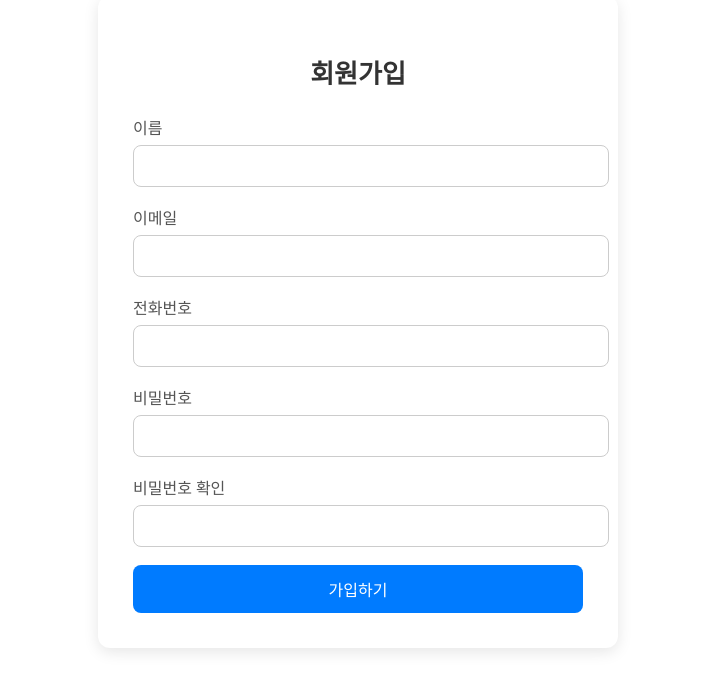
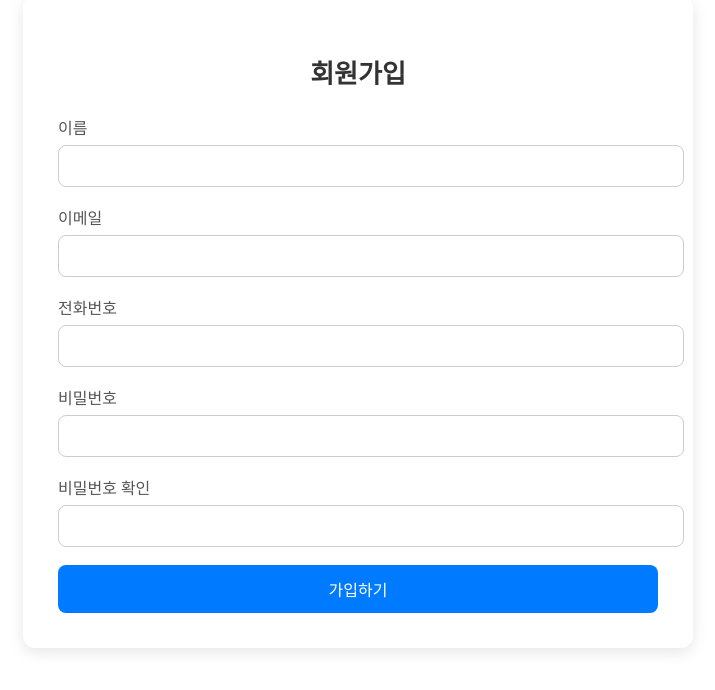
Before and after one commit to o11117/capstonedesign, a Next.js app: page /SignupPage in a window 1280 px wide. Shown: the part 104-794 px from the top of the page, without its empty margins (282-997 px from the left). Built offline with nearby package versions, Linux system fonts and the light colour scheme.

Commit message:
Deploy: fe8b78ae886fe912d48aeea56056fa5a5a6cf2b2

```diff
--- a/src/assets/Footer.module.css
+++ b/src/assets/Footer.module.css
@@ -5,8 +5,7 @@
   padding: 20px;
   margin: 0;
   width: 100%;
-  position: relative;
-  z-index: 1000; /* 다른 요소 위에 표시 */
+  flex-shrink: 0;
 }
 
 .footerText {
--- a/src/assets/SignupPage.module.css
+++ b/src/assets/SignupPage.module.css
@@ -1,7 +1,8 @@
 /* src/assets/SignupPage.module.css */
 
 .signupContainer {
-    max-width: 450px;
+    max-width: 600px;
+    width: 100%; /* flex 컨테이너 영향 방지 */
     margin: 100px auto;
     padding: 35px;
     background-color: #ffffff;
--- a/src/routes/Routes.tsx
+++ b/src/routes/Routes.tsx
@@ -22,8 +22,9 @@ const Router = () => {
   return (
     <GoogleOAuthProvider clientId={import.meta.env.VITE_GOOGLE_CLIENT_ID!}>
       <BrowserRouter>
-        <div className="pages-container">
+        <div className="pages-container" style={{ minHeight: '100vh', display: 'flex', flexDirection: 'column' }}>
           <Nav />
+          <div style={{ flex: 1, display: 'flex', flexDirection: 'column' }}>
             <Routes>
               <Route path="/" element={<MainPage />} />
               <Route path="/login" element={<LoginPage />} />
@@ -36,6 +37,7 @@ const Router = () => {
               <Route path="/mytravel" element={<MyTravelPage />} />
               <Route path="/mytravel/:id" element={<MyTravelDetailPage />} />
             </Routes>
+          </div>
           <Footer />
         </div>
       </BrowserRouter>
```
Lines whose indentation alone changed are shown as unchanged.
